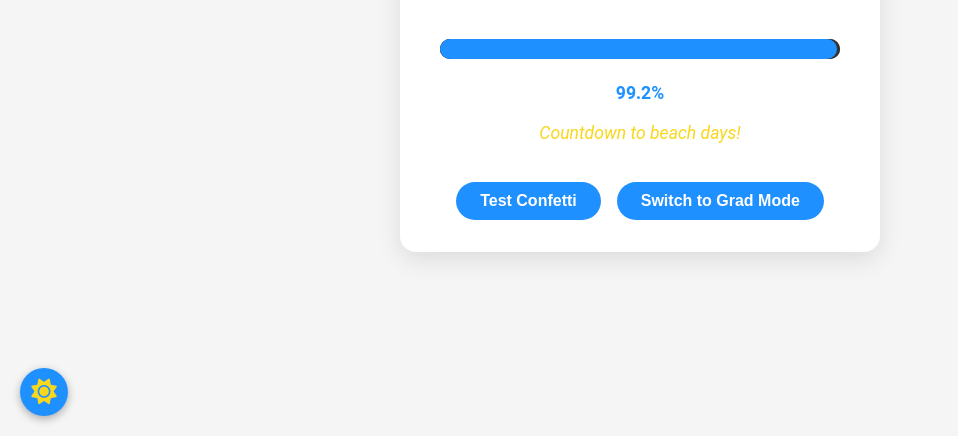
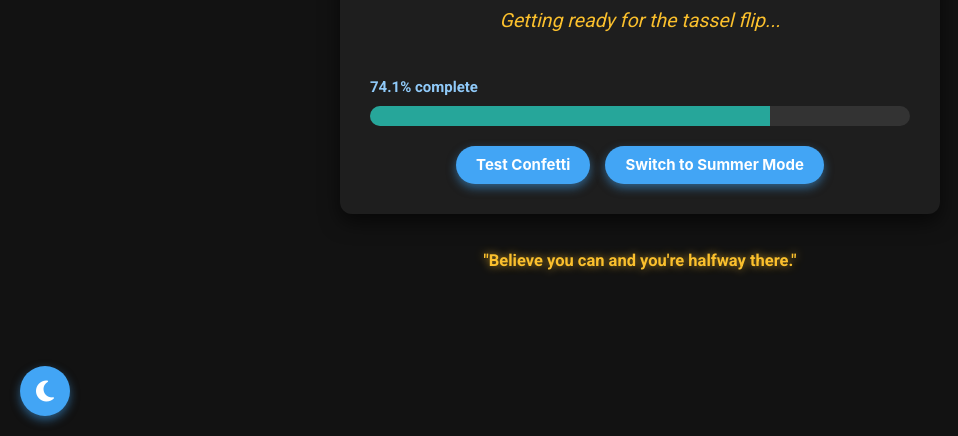
Before and after one commit to Atlas988/CO26, a plain HTML site: page index.html in a window 1280 px wide. Shown: the part 364-800 px from the top of the page, without its empty margins (0-958 px from the left). Drawn offline with nearby package versions, Linux system fonts and the light colour scheme.

Commit message:
Update index.html

```diff
--- a/index.html
+++ b/index.html
@@ -1,328 +1,252 @@
-<!DOCTYPE html>
-<html lang="en" >
+<!DOCTYPE html><html lang="en">
 <head>
   <meta charset="UTF-8" />
   <meta name="viewport" content="width=device-width, initial-scale=1" />
   <title>Class of 2026 Countdown</title>
-  <link href="https://cdnjs.cloudflare.com/ajax/libs/font-awesome/6.4.0/css/all.min.css" rel="stylesheet" />
+  <link href="https://cdnjs.cloudflare.com/ajax/libs/materialize/1.0.0/css/materialize.min.css" rel="stylesheet" />
+  <link href="https://fonts.googleapis.com/css2?family=Roboto:wght@400;700&display=swap" rel="stylesheet" />
+  <link rel="stylesheet" href="https://cdnjs.cloudflare.com/ajax/libs/font-awesome/6.5.0/css/all.min.css" />
+  <script src="https://cdn.jsdelivr.net/npm/canvas-confetti@1.6.0/dist/confetti.browser.min.js"></script>
   <style>
-    /* Base & Themes */
     body {
+      font-family: 'Roboto', sans-serif;
+      display: flex;
+      align-items: center;
+      justify-content: center;
+      height: 100vh;
       margin: 0;
-      font-family: 'Roboto', sans-serif;
+      transition: background 0.5s, color 0.5s;
       background-color: #121212;
-      color: #e0e0e0;
+      color: #eee;
+      flex-direction: column;
+      padding: 1rem;
+    }
+    .card {
+      padding: 2rem;
+      border-radius: 12px;
+      max-width: 550px;
+      text-align: center;
+      background: #1e1e1e;
+      box-shadow: 0 8px 20px rgba(0,0,0,0.6);
+      width: 100%;
+      max-width: 600px;
+      position: relative;
+    }
+    .time {
+      font-size: 2.8rem;
+      font-weight: 700;
+      color: #90caf9;
+      transition: color 0.5s;
+    }
+    .quip {
+      font-size: 1.3rem;
+      margin-top: 1rem;
+      font-style: italic;
+      opacity: 1;
+      transition: opacity 0.8s ease;
+      min-height: 40px;
+      color: #fbc02d;
+    }
+    .progress-container {
+      margin-top: 2rem;
+      text-align: left;
+    }
+    .progress-label {
+      font-weight: bold;
+      margin-bottom: 0.5rem;
+      color: #90caf9;
+      transition: color 0.5s;
+    }
+    .progress {
+      background-color: #333;
+      border-radius: 20px;
+      overflow: hidden;
+      height: 20px;
+    }
+    .determinate {
+      background-color: #42a5f5;
+      height: 100%;
+      width: 0;
+      transition: width 1.5s ease-out;
+    }
+    body.day-theme {
+      background-color: #f5f5f5;
+      color: #333;
+    }
+    body.day-theme .card {
+      background: white;
+      box-shadow: 0 8px 20px rgba(0,0,0,0.2);
+    }
+    body.day-theme .time {
+      color: #1976d2;
+    }
+    body.day-theme .progress-label {
+      color: #1976d2;
+    }
+    body.day-theme .progress {
+      background-color: #eee;
+    }
+    body.day-theme .determinate {
+      background-color: #1976d2;
+    }
+    .theme-button {
+      position: fixed;
+      bottom: 20px;
+      left: 20px;
+      width: 50px;
+      height: 50px;
+      border-radius: 50%;
+      background-color: #42a5f5;
+      color: white;
+      font-size: 24px;
       display: flex;
+      align-items: center;
       justify-content: center;
-      align-items: center;
-      min-height: 100vh;
-      transition: background-color 0.3s, color 0.3s;
+      box-shadow: 0 4px 10px rgba(66,165,245,0.5);
+      cursor: pointer;
     }
-    body.light {
-      background-color: #f5f5f5;
-      color: #202020;
-    }
-    /* Card */
-    .card {
-      background: #1e1e1e;
-      border-radius: 16px;
-      padding: 2rem 2.5rem;
-      box-shadow: 0 8px 24px rgba(0,0,0,0.6);
-      max-width: 400px;
-      width: 90vw;
-      text-align: center;
-      display: flex;
-      flex-direction: column;
-      gap: 1.25rem;
-      transition: background 0.3s, color 0.3s;
-      position: relative;
-      z-index: 10;
-    }
-    body.light .card {
-      background: #fff;
-      color: #202020;
-      box-shadow: 0 8px 24px rgba(0,0,0,0.1);
-    }
-    /* Headings & text */
-    h1 {
-      margin: 0 0 0.25em 0;
-      font-weight: 700;
-    }
-    .countdown-container {
-      font-size: 1.3rem;
-      font-weight: 600;
-    }
-    .countdown-text {
-      margin-bottom: 0.2em;
-      font-weight: 600;
-      color: #f9d71c; /* yellow text for the label */
-      font-style: italic;
-    }
-    .countdown {
-      font-size: 1.8rem;
-      min-height: 2.5em;
-    }
-    .quips {
-      font-style: italic;
-      color: #f9d71c; /* yellow quips */
-      min-height: 1.8em;
-      font-size: 1.1rem;
-    }
-    /* Progress bar */
-    progress {
-      width: 100%;
-      height: 20px;
-      border-radius: 10px;
-      appearance: none;
-      background-color: #333;
-      margin-bottom: 0.25em;
-      transition: background-color 0.3s;
-    }
-    progress::-webkit-progress-bar {
-      background-color: #333;
-      border-radius: 10px;
-    }
-    progress::-webkit-progress-value {
-      background-color: #1E90FF; /* blue */
-      border-radius: 10px;
-    }
-    progress::-moz-progress-bar {
-      background-color: #1E90FF;
-      border-radius: 10px;
-    }
-    #percentage {
-      font-weight: 600;
-      font-size: 1.1rem;
-      color: #1E90FF; /* blue percentage */
-    }
-    /* Buttons */
-    .btn-group {
+    .action-buttons {
+      margin-top: 20px;
       display: flex;
       justify-content: center;
       gap: 1rem;
-      margin-top: 0.5rem;
     }
-    button {
-      background-color: #1E90FF; /* blue buttons */
+    .blue-btn {
+      background-color: #42a5f5;
+      color: white;
       border: none;
-      border-radius: 24px;
-      padding: 0.6em 1.5em;
+      border-radius: 20px;
+      padding: 10px 20px;
+      font-weight: bold;
+      cursor: pointer;
+      box-shadow: 0 4px 10px rgba(66,165,245,0.5);
+    }
+    #daily-quote {
+      margin-top: 20px;
       font-weight: 600;
-      cursor: pointer;
-      color: #fff;
-      transition: background-color 0.3s;
-      user-select: none;
-      font-size: 1rem;
-      display: flex;
-      align-items: center;
-      justify-content: center;
-    }
-    button:hover {
-      background-color: #0b62d0; /* darker blue */
-    }
-    /* Theme toggle button */
-    #themeToggleBtn {
-      position: fixed;
-      bottom: 20px;
-      left: 20px;
-      background-color: #1E90FF;
-      border-radius: 50%;
-      width: 48px;
-      height: 48px;
-      border: none;
-      cursor: pointer;
-      color: #f9d71c;
-      font-size: 1.6rem;
-      display: flex;
-      justify-content: center;
-      align-items: center;
-      user-select: none;
-      box-shadow: 0 3px 8px rgba(0,0,0,0.3);
-      transition: background-color 0.3s;
-      z-index: 20;
-      padding: 0;
-      line-height: 1;
-    }
-    #themeToggleBtn:hover {
-      background-color: #0b62d0;
+      font-size: 1.1rem;
+      text-align: center;
+      color: #fbc02d;
+      text-shadow: 0 0 8px rgba(251, 192, 45, 0.7);
+      min-height: 44px;
     }
   </style>
 </head>
-<body>
-  <div class="card" role="main" aria-label="Class of 2026 Countdown">
-    <h1>Class of 2026</h1>
-    <div class="countdown-container" aria-live="polite" aria-atomic="true">
-      <div id="countdownText" class="countdown-text"></div>
-      <div id="countdown" class="countdown"></div>
-    </div>
-    <progress id="progressBar" value="0" max="100" aria-label="Progress"></progress>
-    <div id="percentage" aria-live="polite" aria-atomic="true">0%</div>
-    <div class="quips" id="quips" aria-live="polite" aria-atomic="true"></div>
-    <div class="btn-group">
-      <button id="testConfettiBtn" aria-label="Test Confetti Animation">Test Confetti</button>
-      <button id="switchToGradBtn" aria-label="Switch between Summer and Graduation mode">Switch to Grad Mode</button>
+<body class="night-theme">
+  <div class="card z-depth-3">
+    <h4 id="header-text">Countdown to Class of 2026 Graduation</h4>
+    <div class="time" id="countdown">Loading...</div>
+    <div class="quip" id="quip">Getting ready for the tassel flip...</div>
+    <div class="progress-container">
+      <div class="progress-label" id="progress-percent">0% complete</div>
+      <div class="progress">
+        <div class="determinate" id="progress-bar"></div>
       </div>
     </div>
-
-  <button id="themeToggleBtn" aria-label="Toggle dark/light theme" title="Toggle dark/light theme">
-    <i class="fas fa-moon" aria-hidden="true"></i>
-  </button>
-
-  <script>
-    // Countdown Target Dates
-    const summerDate = new Date('2025-06-01T00:00:00');
-    const gradDate = new Date('2026-06-01T00:00:00');
-    let currentTarget = summerDate;
-    let mode = 'summer'; // or 'grad'
-
-    // Quips
-    const quipsSummer = [
-      "Almost there, summer's calling!",
-      "School's out soon, hang tight!",
-      "Time to soak up the sun soon.",
-      "Countdown to beach days!",
-      "Stay focused, summer's close!"
+    <div class="action-buttons">
+      <button class="blue-btn" onclick="confetti({ particleCount: 150, spread: 100, origin: { y: 0.6 } })">Test Confetti</button>
+      <button class="blue-btn" onclick="toggleGradMode()">Switch to Summer Mode</button>
+    </div>
+  </div>  <div id="daily-quote"></div>
+  <div id="theme-toggle" class="theme-button" onclick="toggleTheme()">
+    <i class="fa-solid fa-moon"></i>
+  </div>  <script>
+    const gradDate = new Date("2026-05-29T10:00:00");
+    const summerEndDate = new Date("2026-08-18T00:00:00");
+    const startDate = new Date("2022-07-28T00:00:00");
+    const quips = [
+      "Getting ready for the tassel flip...",
+      "Senioritis loading in 3... 2... 1...",
+      "College apps and coffee, anyone?",
+      "Remember when 2026 felt forever away?",
+      "Almost time to toss that cap!",
+      "Is it too early to cry happy tears?",
+      "Caps, gowns, and goodbyes coming soon.",
+      "You've got this, Class of '26!",
+      "Keep grinding—freedom's near!",
+      "Make it count—these are the last laps!"
     ];
-    const quipsGrad = [
-      "Graduation day is coming!",
-      "Final countdown to the cap & gown!",
-      "Get ready to celebrate!",
-      "Almost alumni status!",
-      "Your future begins soon!"
+    const summerQuips = [
+      "The sun won't last forever...",
+      "Ice cream and sunsets—enjoy it!",
+      "Make summer memories count.",
+      "Beach days are numbered.",
+      "Catch those rays while you can!"
+    ];
+    const motivationalQuotes = [
+      "Believe you can and you're halfway there.",
+      "Every accomplishment starts with the decision to try.",
+      "Don't watch the clock; do what it does. Keep going.",
+      "Dream big. Work hard. Stay focused.",
+      "Push yourself—no one else will."
     ];
 
-    // Elements
-    const countdownEl = document.getElementById('countdown');
-    const countdownTextEl = document.getElementById('countdownText');
-    const progressBar = document.getElementById('progressBar');
-    const percentageEl = document.getElementById('percentage');
-    const quipsEl = document.getElementById('quips');
-    const testConfettiBtn = document.getElementById('testConfettiBtn');
-    const switchToGradBtn = document.getElementById('switchToGradBtn');
-    const themeToggleBtn = document.getElementById('themeToggleBtn');
+    let summerMode = false;
+    let manualTheme = null;
+    let quipIndex = 0;
 
-    // Theme functions
-    function applyTheme(theme) {
-      if(theme === 'light') {
-        document.body.classList.add('light');
-        themeToggleBtn.innerHTML = '<i class="fas fa-sun" aria-hidden="true"></i>';
-        localStorage.setItem('theme', 'light');
-      } else {
-        document.body.classList.remove('light');
-        themeToggleBtn.innerHTML = '<i class="fas fa-moon" aria-hidden="true"></i>';
-        localStorage.setItem('theme', 'dark');
-      }
-    }
-    let savedTheme = localStorage.getItem('theme') || (window.matchMedia && window.matchMedia('(prefers-color-scheme: light)').matches ? 'light' : 'dark');
-    applyTheme(savedTheme);
-    themeToggleBtn.addEventListener('click', () => {
-      const newTheme = document.body.classList.contains('light') ? 'dark' : 'light';
-      applyTheme(newTheme);
-    });
+    function updateCountdown() {
+      const target = summerMode ? summerEndDate : gradDate;
+      const now = new Date();
+      const diff = Math.max(0, target - now);
+      const days = Math.floor(diff / (1000 * 60 * 60 * 24));
+      const hours = Math.floor((diff / (1000 * 60 * 60)) % 24);
+      const minutes = Math.floor((diff / (1000 * 60)) % 60);
+      const seconds = Math.floor((diff / 1000) % 60);
 
-    // Countdown & progress update
-    function updateCountdown() {
-      const now = new Date();
-      const totalDuration = currentTarget - (mode === 'grad' ? summerDate : new Date('2025-01-01T00:00:00'));
-      const timeLeft = currentTarget - now;
-
-      if (timeLeft <= 0) {
-        countdownTextEl.textContent = '';
-        countdownEl.textContent = "🎉 It's here!";
-        progressBar.value = 100;
-        percentageEl.textContent = "100%";
-        quipsEl.textContent = "";
-        return;
+      document.getElementById("countdown").textContent = `${days}d ${hours}h ${minutes}m ${seconds}s`;
+      updateProgressBar(now);
     }
 
-      // Time breakdown
-      const days = Math.floor(timeLeft / (1000 * 60 * 60 * 24));
-      const hours = Math.floor((timeLeft / (1000 * 60 * 60)) % 24);
-      const minutes = Math.floor((timeLeft / (1000 * 60)) % 60);
-      const seconds = Math.floor((timeLeft / 1000) % 60);
-
-      // Show label for summer mode
-      if (mode === 'summer') {
-        countdownTextEl.textContent = "Summer ends in";
-      } else {
-        countdownTextEl.textContent = "";
+    function updateProgressBar(now) {
+      const target = summerMode ? summerEndDate : gradDate;
+      const totalDuration = target - startDate;
+      const elapsed = now - startDate;
+      const percent = Math.min(100, Math.max(0, (elapsed / totalDuration) * 100));
+      document.getElementById("progress-bar").style.width = percent.toFixed(2) + "%";
+      document.getElementById("progress-percent").textContent = `${percent.toFixed(1)}% complete`;
     }
 
-      countdownEl.textContent = `${days}d ${hours}h ${minutes}m ${seconds}s`;
-
-      // Progress calculation
-      let progressPercent;
-      if(mode === 'summer') {
-        // from Jan 1, 2025 to summerDate
-        const start = new Date('2025-01-01T00:00:00');
-        progressPercent = ((now - start) / (summerDate - start)) * 100;
+    function toggleTheme() {
+      if (!manualTheme) {
+        manualTheme = document.body.classList.contains('day-theme') ? 'night' : 'day';
       } else {
-        // from summerDate to gradDate
-        progressPercent = ((now - summerDate) / (gradDate - summerDate)) * 100;
+        manualTheme = manualTheme === 'day' ? 'night' : 'day';
       }
-      progressPercent = Math.min(Math.max(progressPercent, 0), 100);
-      progressBar.value = progressPercent;
-      percentageEl.textContent = `${progressPercent.toFixed(1)}%`;
-
-      // Random quip every update (1 per second)
-      const quipList = mode === 'summer' ? quipsSummer : quipsGrad;
-      const idx = Math.floor(Math.random() * quipList.length);
-      quipsEl.textContent = quipList[idx];
+      document.body.classList.remove('day-theme', 'night-theme');
+      document.body.classList.add(manualTheme + '-theme');
     }
 
-    setInterval(updateCountdown, 1000);
-    updateCountdown();
-
-    // Confetti helper
-    function createConfettiPiece() {
-      const confetti = document.createElement('div');
-      confetti.style.position = 'fixed';
-      confetti.style.width = '10px';
-      confetti.style.height = '10px';
-      confetti.style.backgroundColor = ['#1E90FF', '#f9d71c'][Math.floor(Math.random() * 2)];
-      confetti.style.left = `${Math.random() * window.innerWidth}px`;
-      confetti.style.top = `-10px`;
-      confetti.style.borderRadius = '3px';
-      confetti.style.opacity = 1;
-      confetti.style.zIndex = 1000;
-      confetti.style.pointerEvents = 'none';
-      confetti.style.transition = 'transform 3s linear, opacity 3s ease-out';
-
-      document.body.appendChild(confetti);
-
-      // Animate falling + horizontal drift + fade out
-      const driftX = (Math.random() - 0.5) * 200;
-      confetti.style.transform = `translate(${driftX}px, ${window.innerHeight + 20}px)`;
-      confetti.style.opacity = 0;
-
+    function fadeQuip() {
+      const el = document.getElementById("quip");
+      el.style.opacity = 0;
       setTimeout(() => {
-        confetti.remove();
-      }, 3000);
+        const list = summerMode ? summerQuips : quips;
+        el.textContent = list[quipIndex % list.length];
+        el.style.opacity = 1;
+        quipIndex++;
+      }, 800);
     }
 
-    function launchConfetti(amount = 100) {
-      for(let i=0; i < amount; i++) {
-        setTimeout(createConfettiPiece, i * 10);
-      }
+    function updateDailyQuote() {
+      const now = new Date();
+      const index = now.getDate() % motivationalQuotes.length;
+      document.getElementById("daily-quote").textContent = `"${motivationalQuotes[index]}"`;
     }
 
-    testConfettiBtn.addEventListener('click', () => {
-      launchConfetti(150);
-    });
+    function toggleGradMode() {
+      summerMode = !summerMode;
+      document.getElementById("header-text").textContent = summerMode ? "Summer ends in…" : "Countdown to Class of 2026 Graduation";
+      quipIndex = 0;
+      fadeQuip();
+      updateCountdown();
+    }
 
-    // Switch modes
-    switchToGradBtn.addEventListener('click', () => {
-      if(mode === 'summer') {
-        mode = 'grad';
-        currentTarget = gradDate;
-        switchToGradBtn.textContent = 'Switch to Summer Mode';
-      } else {
-        mode = 'summer';
-        currentTarget = summerDate;
-        switchToGradBtn.textContent = 'Switch to Grad Mode';
-      }
+    // Init
     updateCountdown();
-    });
-  </script>
-</body>
+    updateDailyQuote();
+    fadeQuip();
+    setInterval(updateCountdown, 1000);
+    setInterval(fadeQuip, 10000);
+  </script></body>
 </html>
```
Lines whose indentation alone changed are shown as unchanged.
